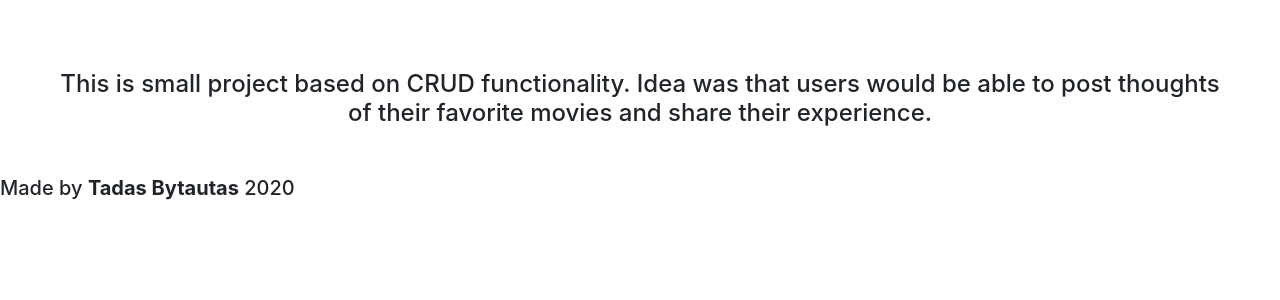
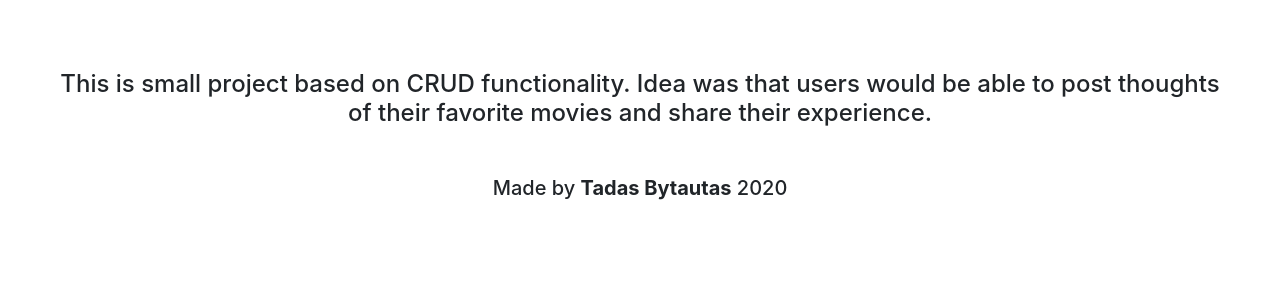
Before and after one commit to tadasbytautas/Favorite_Movie_Project, a Flask app: page /about in a window 1280 px wide. Shown: the part 56-356 px from the top of the page. Run offline with Flask 2, Linux system fonts and the light colour scheme; parts of the project's set-up code (start-up, migrations or seed data) failed here and were passed over; some libraries are stand-ins or nearby versions.

Commit message:
refactoring about.html

```diff
--- a/templates/about.html
+++ b/templates/about.html
@@ -6,5 +6,5 @@
     </h4>
     <br>
     <br>
-    <h5>Made by <strong>Tadas Bytautas</strong> 2020</h5>
+    <h5 style="text-align: center">Made by <strong>Tadas Bytautas</strong> 2020</h5>
 {% endblock %}
```
